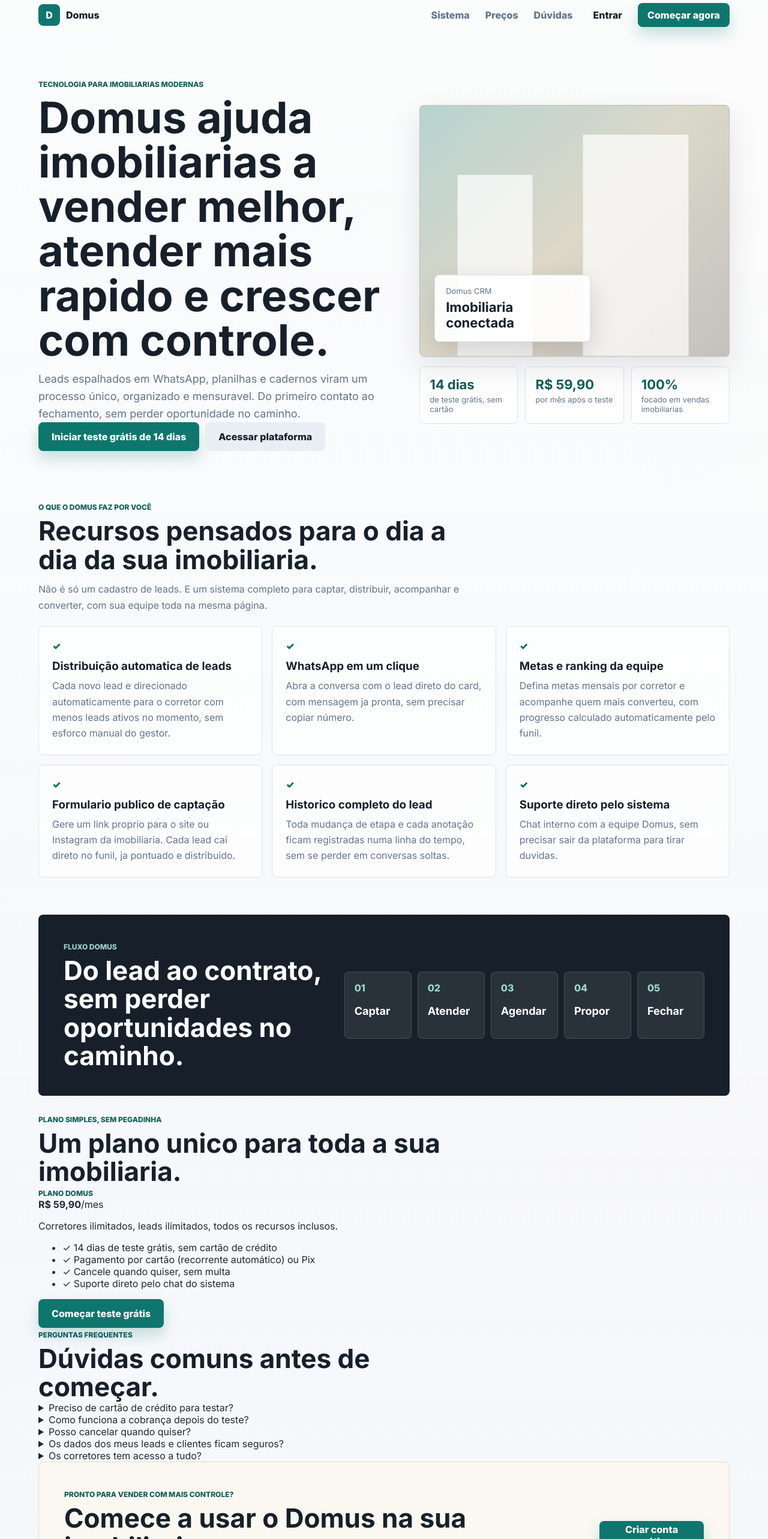
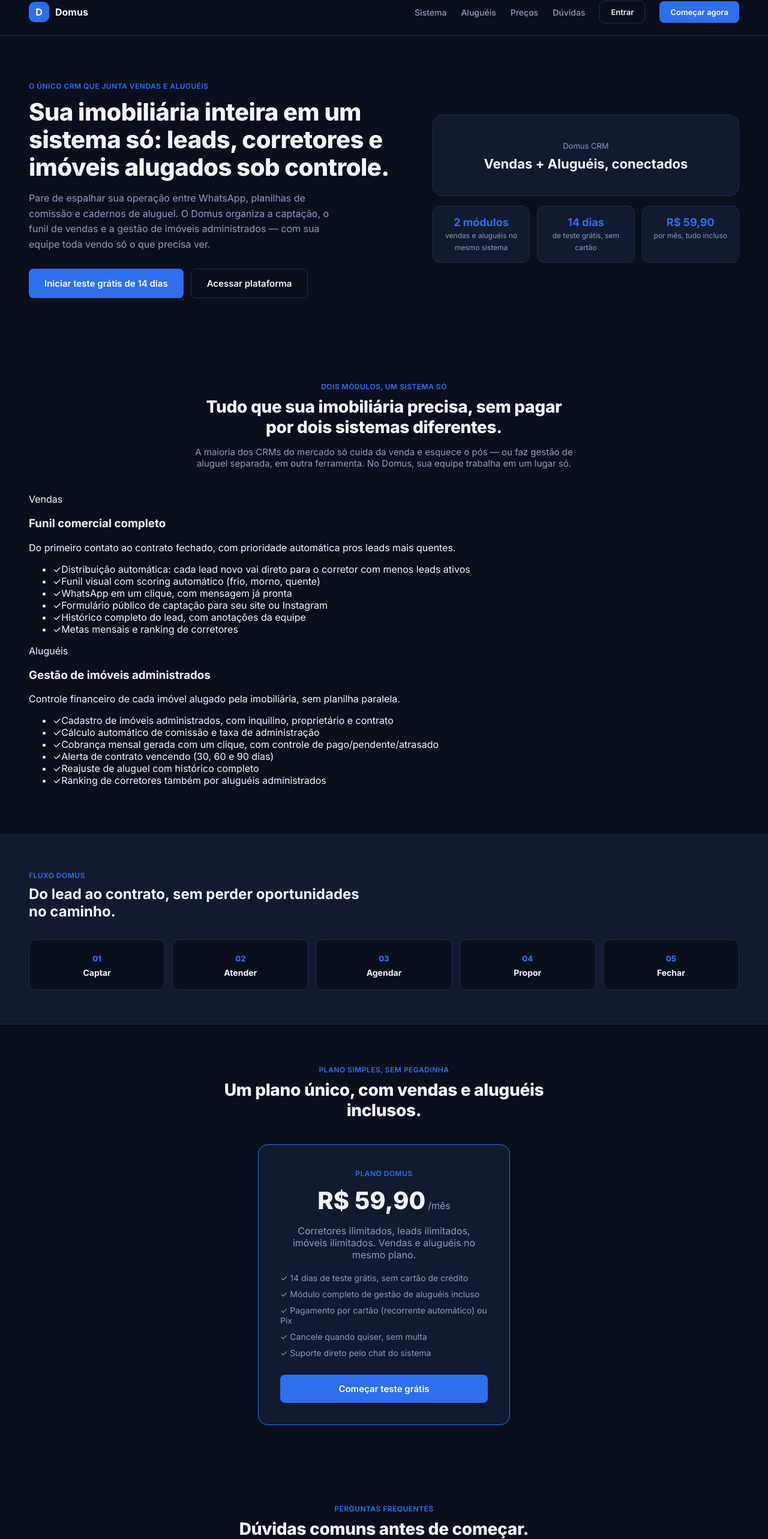
Before and after one commit to jeansoto516-a11y/domus-crm-saas, a React (Vite) app in the folder domus-frontend/: page / in a window 1280 px wide. Shown: the part 19-2585 px from the top of the page at 60% size. Built offline with nearby package versions, Linux system fonts and the light colour scheme; no server answers.

Commit message:
feat: redesigner do home

```diff
--- a/domus-frontend/src/pages/Home.jsx
+++ b/domus-frontend/src/pages/Home.jsx
@@ -1,33 +1,31 @@
 import { Link, useNavigate } from 'react-router-dom';
+import '../styles/dark-theme.css';
 
 function Home() {
   const navigate = useNavigate();
 
-  const features = [
-    {
-      title: 'Distribuição automatica de leads',
-      text: 'Cada novo lead e direcionado automaticamente para o corretor com menos leads ativos no momento, sem esforco manual do gestor.'
-    },
-    {
-      title: 'WhatsApp em um clique',
-      text: 'Abra a conversa com o lead direto do card, com mensagem ja pronta, sem precisar copiar número.'
-    },
-    {
-      title: 'Metas e ranking da equipe',
-      text: 'Defina metas mensais por corretor e acompanhe quem mais converteu, com progresso calculado automaticamente pelo funil.'
-    },
-    {
-      title: 'Formulario publico de captação',
-      text: 'Gere um link proprio para o site ou Instagram da imobiliaria. Cada lead cai direto no funil, ja pontuado e distribuido.'
-    },
-    {
-      title: 'Historico completo do lead',
-      text: 'Toda mudança de etapa e cada anotação ficam registradas numa linha do tempo, sem se perder em conversas soltas.'
-    },
-    {
-      title: 'Suporte direto pelo sistema',
-      text: 'Chat interno com a equipe Domus, sem precisar sair da plataforma para tirar duvidas.'
-    }
+  const salesFeatures = [
+    'Distribuição automática: cada lead novo vai direto para o corretor com menos leads ativos',
+    'Funil visual com scoring automático (frio, morno, quente)',
+    'WhatsApp em um clique, com mensagem já pronta',
+    'Formulário público de captação para seu site ou Instagram',
+    'Histórico completo do lead, com anotações da equipe',
+    'Metas mensais e ranking de corretores'
+  ];
+
+  const rentalFeatures = [
+    'Cadastro de imóveis administrados, com inquilino, proprietário e contrato',
+    'Cálculo automático de comissão e taxa de administração',
+    'Cobrança mensal gerada com um clique, com controle de pago/pendente/atrasado',
+    'Alerta de contrato vencendo (30, 60 e 90 dias)',
+    'Reajuste de aluguel com histórico completo',
+    'Ranking de corretores também por aluguéis administrados'
+  ];
+
+  const stats = [
+    { value: '2 módulos', label: 'vendas e aluguéis no mesmo sistema' },
+    { value: '14 dias', label: 'de teste grátis, sem cartão' },
+    { value: 'R$ 59,90', label: 'por mês, tudo incluso' }
   ];
 
   const steps = ['Captar', 'Atender', 'Agendar', 'Propor', 'Fechar'];
@@ -35,11 +33,15 @@
   const faqs = [
     {
       question: 'Preciso de cartão de crédito para testar?',
-      answer: 'Não. O teste gratuito de 14 dias começa assim que voce cria sua conta, sem pedir dados de pagamento.'
+      answer: 'Não. O teste gratuito de 14 dias começa assim que você cria sua conta, sem pedir dados de pagamento.'
+    },
+    {
+      question: 'O Domus serve só para vendas ou também para aluguéis?',
+      answer: 'Os dois. O mesmo plano inclui o CRM de vendas completo e o módulo de gestão de aluguéis administrados, sem custo adicional.'
     },
     {
       question: 'Como funciona a cobrança depois do teste?',
-      answer: 'A assinatura custa R$ 59,90 por mes, e pode ser paga por cartão de credito (recorrente automatico) ou Pix.'
+      answer: 'A assinatura custa R$ 59,90 por mês, e pode ser paga por cartão de crédito (recorrente automático) ou Pix.'
     },
     {
       question: 'Posso cancelar quando quiser?',
@@ -47,103 +49,110 @@
     },
     {
       question: 'Os dados dos meus leads e clientes ficam seguros?',
-      answer: 'Sim. Seguimos praticas de proteção de dados alinhadas a LGPD, com senhas criptografadas e acesso controlado por permissão dentro da sua equipe.'
+      answer: 'Sim. Seguimos práticas de proteção de dados alinhadas à LGPD, com senhas criptografadas e acesso controlado por permissão dentro da sua equipe.'
     },
     {
-      question: 'Os corretores tem acesso a tudo?',
-      answer: 'Não. Cada corretor ve apenas os proprios leads. Somente o administrador da imobiliaria tem visão completa da operação.'
+      question: 'Os corretores têm acesso a tudo?',
+      answer: 'Não. Cada corretor vê apenas os próprios leads e imóveis. Você define, por corretor, se ele acessa vendas, aluguéis ou os dois. Só o administrador tem visão completa da operação.'
     }
   ];
 
   return (
-    <main className="site-shell institutional">
-      <nav className="topbar">
-        <Link className="brand" to="/">
-          <span className="brand-mark">D</span>
+    <main className="dd-landing">
+      <nav className="dd-landing-nav">
+        <Link className="dd-auth-brand" to="/">
+          <span className="dd-brand-mark">D</span>
           <span>Domus</span>
         </Link>
-        <div className="topbar-actions">
-          <a className="nav-link" href="#sistema">Sistema</a>
-          <a className="nav-link" href="#precos">Preços</a>
-          <a className="nav-link" href="#faq">Dúvidas</a>
-          <button className="ghost-button" onClick={() => navigate('/login')}>
+        <div className="dd-landing-nav-links">
+          <a href="#sistema">Sistema</a>
+          <a href="#alugueis">Aluguéis</a>
+          <a href="#precos">Preços</a>
+          <a href="#faq">Dúvidas</a>
+          <button className="dd-btn-secondary" onClick={() => navigate('/login')}>
             Entrar
           </button>
-          <button className="primary-button" onClick={() => navigate('/register')}>
+          <button className="dd-btn-primary" onClick={() => navigate('/register')}>
             Começar agora
           </button>
         </div>
       </nav>
 
-      <section className="real-estate-hero">
-        <div className="hero-copy">
-          <span className="eyebrow">Tecnologia para imobiliarias modernas</span>
-          <h1>Domus ajuda imobiliarias a vender melhor, atender mais rapido e crescer com controle.</h1>
+      <section className="dd-hero">
+        <div>
+          <span className="dd-auth-eyebrow">O único CRM que junta vendas e aluguéis</span>
+          <h1>Sua imobiliária inteira em um sistema só: leads, corretores e imóveis alugados sob controle.</h1>
           <p>
-            Leads espalhados em WhatsApp, planilhas e cadernos viram um processo único, organizado
-            e mensuravel. Do primeiro contato ao fechamento, sem perder oportunidade no caminho.
+            Pare de espalhar sua operação entre WhatsApp, planilhas de comissão e cadernos de aluguel.
+            O Domus organiza a captação, o funil de vendas e a gestão de imóveis administrados —
+            com sua equipe toda vendo só o que precisa ver.
           </p>
-          <div className="hero-actions">
-            <button className="primary-button large" onClick={() => navigate('/register')}>
+          <div className="dd-hero-actions">
+            <button className="dd-btn-primary dd-btn-large" onClick={() => navigate('/register')}>
               Iniciar teste grátis de 14 dias
             </button>
-            <button className="secondary-button large" onClick={() => navigate('/login')}>
+            <button className="dd-btn-secondary dd-btn-large" onClick={() => navigate('/login')}>
               Acessar plataforma
             </button>
           </div>
         </div>
 
-        <div className="property-showcase" aria-label="Resumo visual da plataforma Domus">
-          <div className="showcase-image">
-            <div className="building-card">
+        <div>
+          <div className="dd-showcase-card">
             <span>Domus CRM</span>
-              <strong>Imobiliaria conectada</strong>
+            <strong>Vendas + Aluguéis, conectados</strong>
           </div>
-          </div>
-          <div className="showcase-stats">
-            <article>
-              <strong>14 dias</strong>
-              <span>de teste grátis, sem cartão</span>
+          <div className="dd-showcase-stats">
+            {stats.map((stat) => (
+              <article key={stat.label}>
+                <strong>{stat.value}</strong>
+                <span>{stat.label}</span>
               </article>
-            <article>
-              <strong>R$ 59,90</strong>
-              <span>por mês após o teste</span>
-            </article>
-            <article>
-              <strong>100%</strong>
-              <span>focado em vendas imobiliarias</span>
-            </article>
+            ))}
           </div>
         </div>
       </section>
 
-      <section className="system-section" id="sistema">
-        <div className="section-heading">
-          <span className="eyebrow">O que o Domus faz por você</span>
-          <h2>Recursos pensados para o dia a dia da sua imobiliaria.</h2>
+      <section className="dd-section" id="sistema">
+        <div className="dd-section-heading">
+          <span className="dd-auth-eyebrow">Dois módulos, um sistema só</span>
+          <h2>Tudo que sua imobiliária precisa, sem pagar por dois sistemas diferentes.</h2>
           <p>
-            Não é só um cadastro de leads. E um sistema completo para captar, distribuir,
-            acompanhar e converter, com sua equipe toda na mesma página.
+            A maioria dos CRMs do mercado só cuida da venda e esquece o pós — ou faz gestão de aluguel
+            separada, em outra ferramenta. No Domus, sua equipe trabalha em um lugar só.
           </p>
         </div>
 
-        <div className="benefit-grid">
-          {features.map((feature) => (
-            <article key={feature.title}>
-              <span className="checkmark">✓</span>
-              <h3>{feature.title}</h3>
-              <p>{feature.text}</p>
+        <div className="dd-modules-grid">
+          <article className="dd-module-card highlight">
+            <span className="dd-module-tag vendas">Vendas</span>
+            <h3>Funil comercial completo</h3>
+            <p>Do primeiro contato ao contrato fechado, com prioridade automática pros leads mais quentes.</p>
+            <ul className="dd-module-list">
+              {salesFeatures.map((item) => (
+                <li key={item}><span>✓</span>{item}</li>
+              ))}
+            </ul>
           </article>
+
+          <article className="dd-module-card" id="alugueis">
+            <span className="dd-module-tag alugueis">Aluguéis</span>
+            <h3>Gestão de imóveis administrados</h3>
+            <p>Controle financeiro de cada imóvel alugado pela imobiliária, sem planilha paralela.</p>
+            <ul className="dd-module-list">
+              {rentalFeatures.map((item) => (
+                <li key={item}><span>✓</span>{item}</li>
               ))}
+            </ul>
+          </article>
         </div>
       </section>
 
-      <section className="process-band">
-        <div>
-          <span className="eyebrow">Fluxo Domus</span>
+      <section className="dd-process-band">
+        <div className="dd-process-band-inner">
+          <span className="dd-auth-eyebrow">Fluxo Domus</span>
           <h2>Do lead ao contrato, sem perder oportunidades no caminho.</h2>
-        </div>
-        <div className="process-steps">
+          <div className="dd-process-steps">
             {steps.map((step, index) => (
               <article key={step}>
                 <span>{String(index + 1).padStart(2, '0')}</span>
@@ -151,42 +160,44 @@
               </article>
             ))}
           </div>
+        </div>
       </section>
 
-      <section className="pricing-section" id="precos">
-        <div className="section-heading">
-          <span className="eyebrow">Plano simples, sem pegadinha</span>
-          <h2>Um plano unico para toda a sua imobiliaria.</h2>
+      <section className="dd-section" id="precos">
+        <div className="dd-section-heading">
+          <span className="dd-auth-eyebrow">Plano simples, sem pegadinha</span>
+          <h2>Um plano único, com vendas e aluguéis inclusos.</h2>
         </div>
 
-        <div className="pricing-card">
-          <span className="eyebrow">Plano Domus</span>
-          <div className="pricing-value">
+        <div className="dd-pricing-card">
+          <span className="dd-auth-eyebrow">Plano Domus</span>
+          <div className="dd-pricing-value">
             <strong>R$ 59,90</strong>
-            <span>/mes</span>
+            <span>/mês</span>
           </div>
-          <p>Corretores ilimitados, leads ilimitados, todos os recursos inclusos.</p>
+          <p style={{ color: 'var(--dd-muted)' }}>Corretores ilimitados, leads ilimitados, imóveis ilimitados. Vendas e aluguéis no mesmo plano.</p>
           <ul>
             <li>✓ 14 dias de teste grátis, sem cartão de crédito</li>
+            <li>✓ Módulo completo de gestão de aluguéis incluso</li>
             <li>✓ Pagamento por cartão (recorrente automático) ou Pix</li>
             <li>✓ Cancele quando quiser, sem multa</li>
             <li>✓ Suporte direto pelo chat do sistema</li>
           </ul>
-          <button className="primary-button large" onClick={() => navigate('/register')}>
+          <button className="dd-btn-primary dd-btn-large full" onClick={() => navigate('/register')}>
             Começar teste grátis
           </button>
         </div>
       </section>
 
-      <section className="faq-section" id="faq">
-        <div className="section-heading">
-          <span className="eyebrow">Perguntas frequentes</span>
+      <section className="dd-section" id="faq">
+        <div className="dd-section-heading">
+          <span className="dd-auth-eyebrow">Perguntas frequentes</span>
           <h2>Dúvidas comuns antes de começar.</h2>
         </div>
 
-        <div className="faq-list">
+        <div className="dd-faq-list">
           {faqs.map((item) => (
-            <details key={item.question} className="faq-item">
+            <details key={item.question} className="dd-faq-item">
               <summary>{item.question}</summary>
               <p>{item.answer}</p>
             </details>
@@ -194,26 +205,25 @@
         </div>
       </section>
 
-      <section className="cta-section">
-        <div>
-          <span className="eyebrow">Pronto para vender com mais controle?</span>
-          <h2>Comece a usar o Domus na sua imobiliaria.</h2>
-          <p>Cadastre sua empresa, teste grátis por 14 dias e veja seu funil comercial ganhar forma.</p>
-        </div>
-        <button className="primary-button large" onClick={() => navigate('/register')}>
+      <section className="dd-cta-section">
+        <span className="dd-auth-eyebrow">Pronto para organizar vendas e aluguéis no mesmo lugar?</span>
+        <h2>Comece a usar o Domus na sua imobiliária.</h2>
+        <p>Cadastre sua empresa, teste grátis por 14 dias e veja seu funil comercial e seus imóveis administrados sob controle.</p>
+        <button className="dd-btn-primary dd-btn-large" onClick={() => navigate('/register')}>
           Criar conta grátis
         </button>
       </section>
 
-      <footer className="site-footer">
-        <div className="brand">
-          <span className="brand-mark">D</span>
+      <footer className="dd-landing-footer">
+        <div className="dd-auth-brand">
+          <span className="dd-brand-mark">D</span>
           <span>Domus</span>
         </div>
-        <div className="footer-links">
+        <div className="dd-footer-links">
           <Link to="/termos">Termos de Uso</Link>
-          <Link to="/privacidade">Politica de Privacidade</Link>
+          <Link to="/privacidade">Política de Privacidade</Link>
           <a href="#sistema">Sistema</a>
+          <a href="#alugueis">Aluguéis</a>
           <a href="#precos">Preços</a>
         </div>
       </footer>
--- a/domus-frontend/src/styles/dark-theme.css
+++ b/domus-frontend/src/styles/dark-theme.css
@@ -1,6 +1,6 @@
 @import url('https://fonts.googleapis.com/css2?family=Inter:wght@400;500;600;700;800&display=swap');
 
-.dd-shell {
+:root {
   --dd-bg: #0A0F1E;
   --dd-panel: #111A2E;
   --dd-panel-2: #16213A;
@@ -12,7 +12,9 @@
   --dd-green: #16A34A;
   --dd-amber: #D97706;
   --dd-red: #E11D48;
+}
 
+.dd-shell {
   font-family: 'Inter', -apple-system, sans-serif;
   background: var(--dd-bg);
   color: var(--dd-text);
```
Lines whose indentation alone changed are shown as unchanged.
